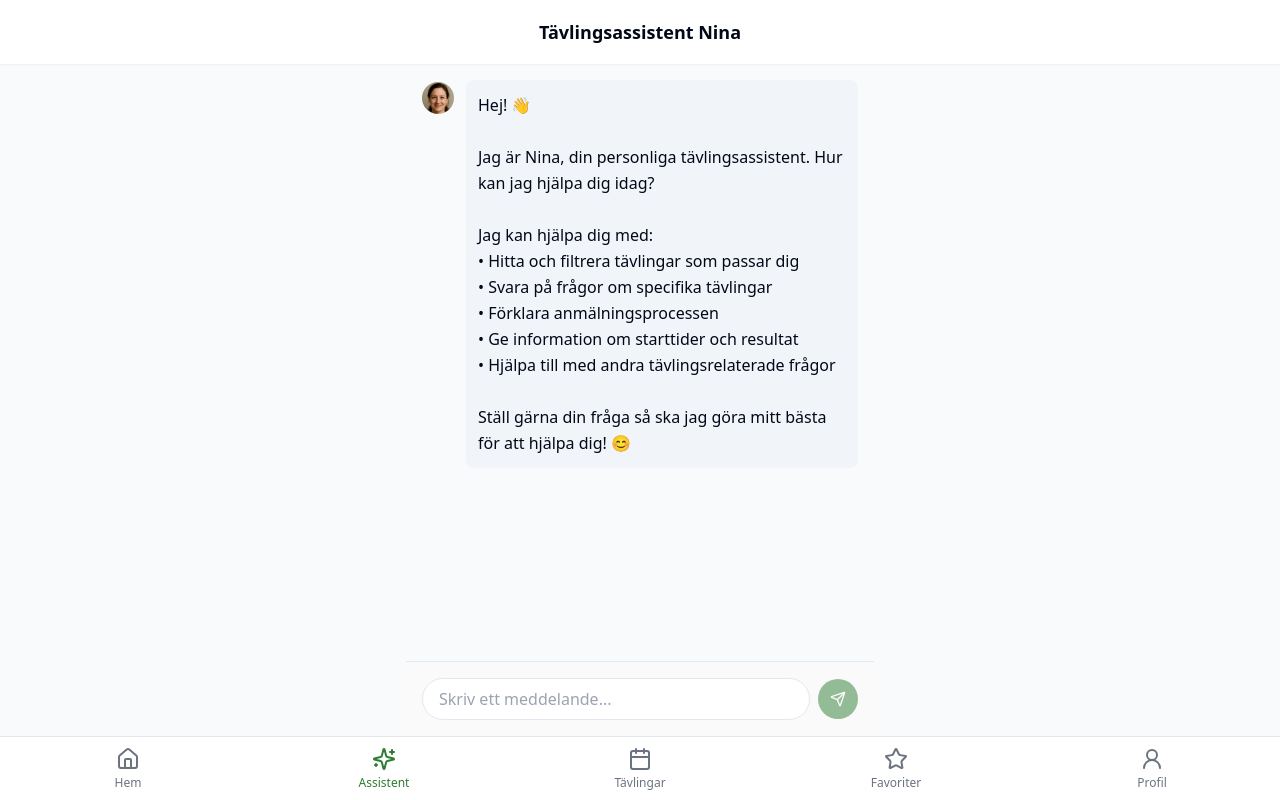
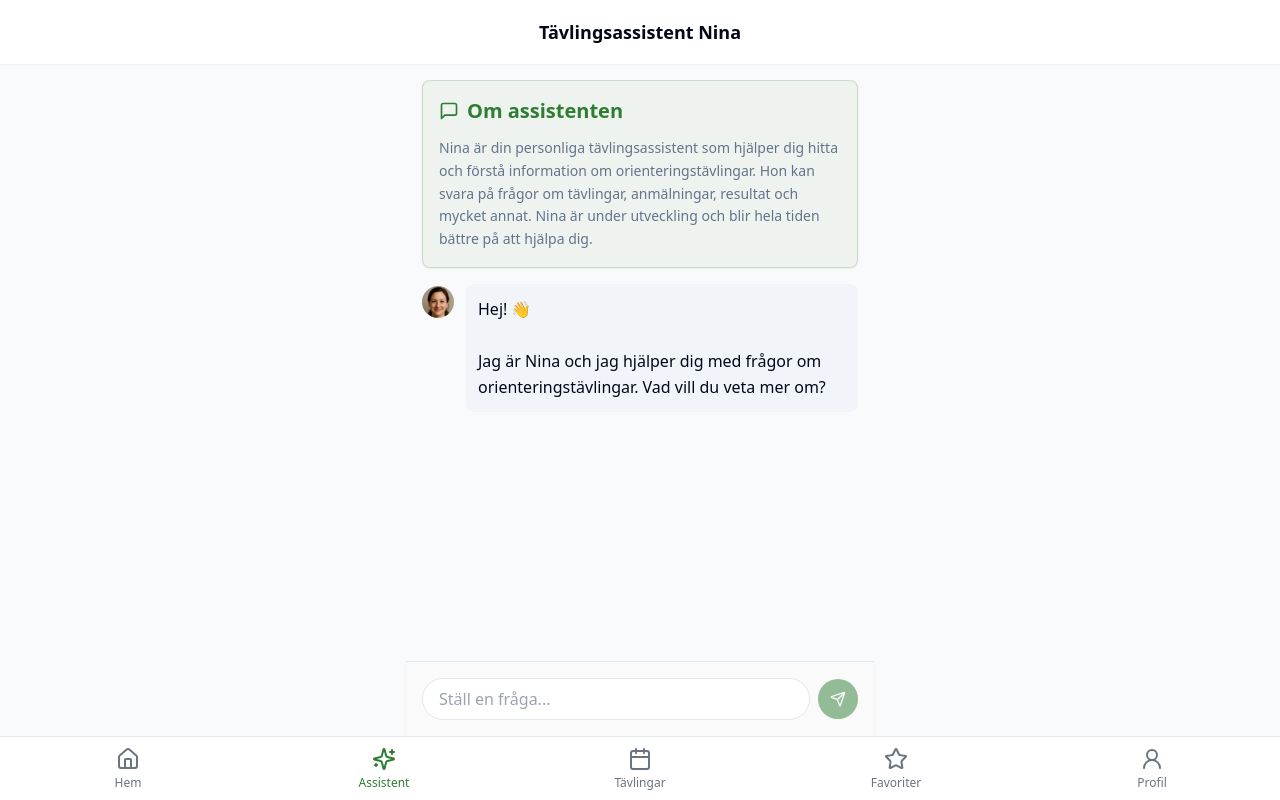
Before and after one commit to runemalm/orientera-mobile, a React (Vite) app: page /assistant in a window 1280 px wide. Built offline with nearby package versions, Linux system fonts and the light colour scheme.

Commit message:
Refactor: Redesign AssistantPage and update initial message
Redesign the AssistantPage to include more information about the assistant's functionality. Update Nina's initial message to be more concise and informative.

```diff
--- a/src/hooks/useAssistantChat.ts
+++ b/src/hooks/useAssistantChat.ts
@@ -1,4 +1,3 @@
-
 import { useState, useEffect } from 'react';
 
 interface Message {
@@ -13,15 +12,8 @@ export const useAssistantChat = () => {
   useEffect(() => {
     setMessages([
       {
-        content: "Hej! 👋\n\n" +
-                 "Jag är Nina, din personliga tävlingsassistent. Hur kan jag hjälpa dig idag?\n\n" +
-                 "Jag kan hjälpa dig med:\n" +
-                 "• Hitta och filtrera tävlingar som passar dig\n" +
-                 "• Svara på frågor om specifika tävlingar\n" +
-                 "• Förklara anmälningsprocessen\n" +
-                 "• Ge information om starttider och resultat\n" +
-                 "• Hjälpa till med andra tävlingsrelaterade frågor\n\n" +
-                 "Ställ gärna din fråga så ska jag göra mitt bästa för att hjälpa dig! 😊",
+        content: "Hej! 👋\n\nJag är Nina och jag hjälper dig med frågor om orienteringstävlingar. " +
+                 "Vad vill du veta mer om?",
         isBot: true
       }
     ]);
--- a/src/pages/AssistantPage.tsx
+++ b/src/pages/AssistantPage.tsx
@@ -1,10 +1,11 @@
 
 import React from 'react';
 import MobileLayout from '../components/layout/MobileLayout';
-import { Send } from 'lucide-react';
+import { Send, MessageSquare } from 'lucide-react';
 import ChatMessage from '../components/assistant/ChatMessage';
 import { useAssistantChat } from '../hooks/useAssistantChat';
 import { Button } from '../components/ui/button';
+import { Card, CardContent } from '../components/ui/card';
 
 const AssistantPage = () => {
   const { messages, inputValue, setInputValue, sendMessage } = useAssistantChat();
@@ -20,6 +21,23 @@ const AssistantPage = () => {
       fullHeight
     >
       <div className="flex flex-col h-full">
+        {messages.length === 1 && (
+          <Card className="mx-4 mt-4 bg-primary/5 border-primary/20">
+            <CardContent className="p-4 space-y-3">
+              <div className="flex items-center gap-2 text-primary font-medium">
+                <MessageSquare className="h-5 w-5" />
+                <h2>Om assistenten</h2>
+              </div>
+              <p className="text-sm text-muted-foreground leading-relaxed">
+                Nina är din personliga tävlingsassistent som hjälper dig hitta och förstå
+                information om orienteringstävlingar. Hon kan svara på frågor om tävlingar,
+                anmälningar, resultat och mycket annat. Nina är under utveckling och blir
+                hela tiden bättre på att hjälpa dig.
+              </p>
+            </CardContent>
+          </Card>
+        )}
+
         <div className="flex-1 overflow-y-auto p-4 space-y-4">
           {messages.map((message, index) => (
             <ChatMessage
@@ -31,19 +49,19 @@ const AssistantPage = () => {
           ))}
         </div>
 
-        <form onSubmit={handleSubmit} className="p-4 border-t bg-background">
-          <div className="flex items-center gap-2">
+        <form onSubmit={handleSubmit} className="p-4 border-t bg-background shadow-sm">
+          <div className="flex items-center gap-2 max-w-2xl mx-auto">
             <input
               type="text"
-              placeholder="Skriv ett meddelande..."
-              className="flex-1 px-4 py-2 rounded-full border focus:outline-none focus:ring-2 focus:ring-primary"
+              placeholder="Ställ en fråga..."
+              className="flex-1 px-4 py-2 rounded-full border focus:outline-none focus:ring-2 focus:ring-primary/20"
               value={inputValue}
               onChange={(e) => setInputValue(e.target.value)}
             />
             <Button
               type="submit"
               size="icon"
-              className="rounded-full"
+              className="rounded-full shadow-sm"
               disabled={!inputValue.trim()}
             >
               <Send className="h-4 w-4" />
```
